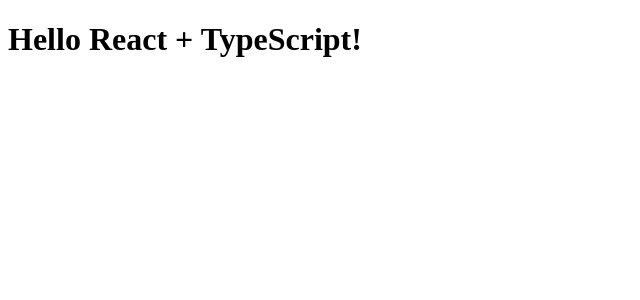
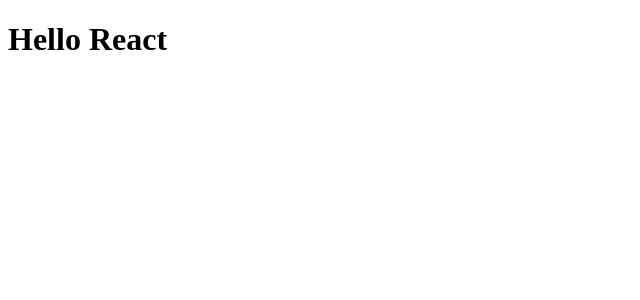
Before and after one commit to GJRKDK/auto-cicd-workflow, a React app: page / in a window 1280 px wide. Shown: the top 300 px of the page, without its empty margins (0-640 px from the left). Built offline with nearby package versions, Linux system fonts and the light colour scheme.

Commit message:
new change

```diff
--- a/src/index.tsx
+++ b/src/index.tsx
@@ -2,7 +2,7 @@
 import ReactDOM from "react-dom/client";
 
 function App() {
-  return <h1>Hello React + TypeScript!</h1>;
+  return <h1>Hello React</h1>;
 }
 
 const root = ReactDOM.createRoot(
```
